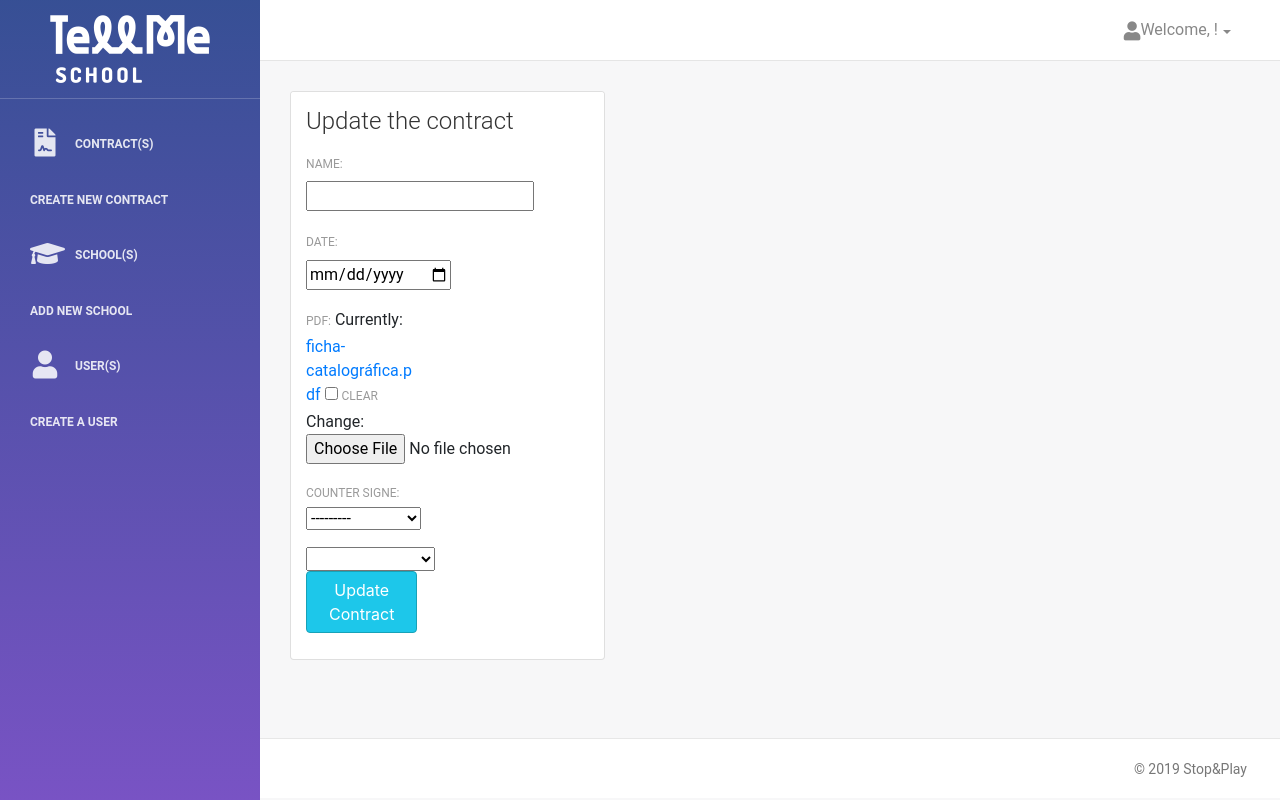
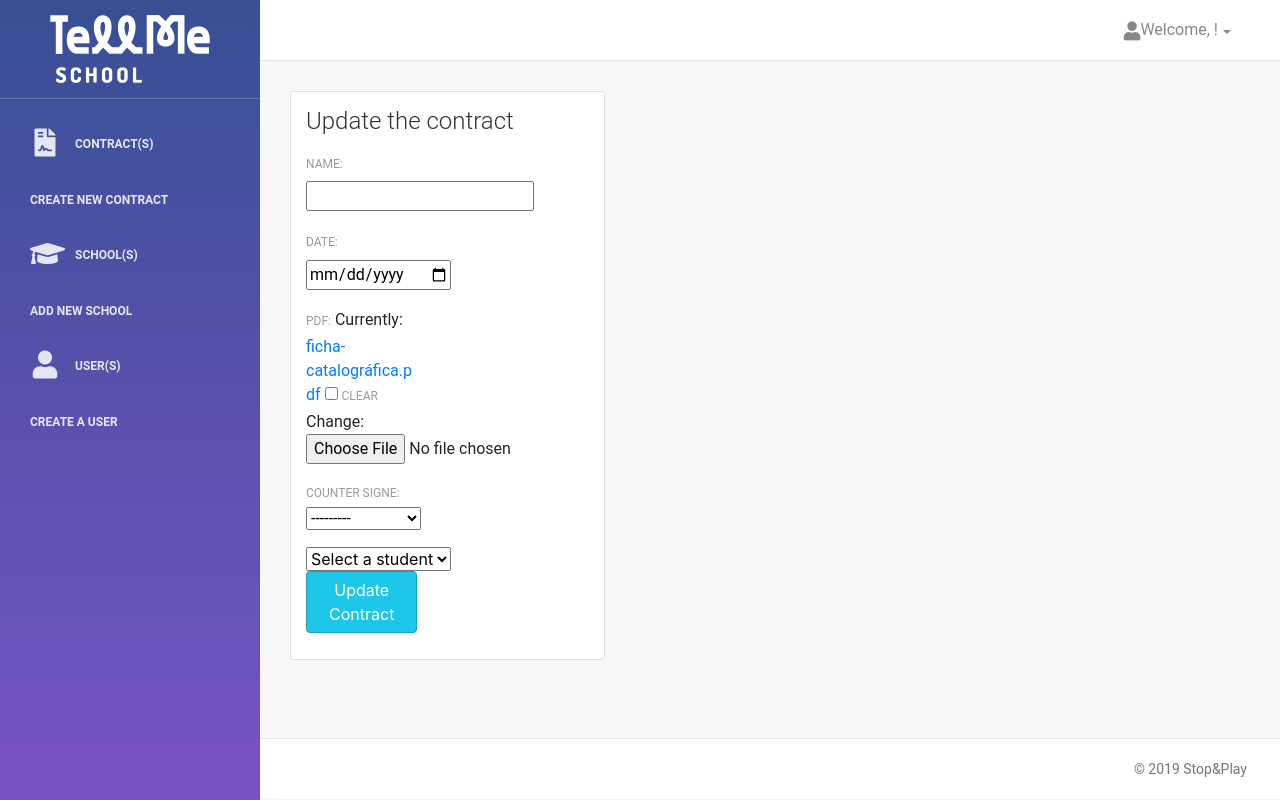
Before and after one commit to stopplay/tellme2.0, a Django app: page /contracts/updatecontract/1 in a window 1280 px wide. Run offline with Django 3.2, Linux system fonts and the light colour scheme; data comes from the database, SQL or seed files in the repository; parts of the project's set-up code (start-up, migrations or seed data) failed here and were passed over; some libraries are stand-ins or nearby versions.

Commit message:
Updating all the last changes in school_users and updatecontract

```diff
--- a/classrooms/contract/templates/contract/updatecontract.html
+++ b/classrooms/contract/templates/contract/updatecontract.html
@@ -19,7 +19,7 @@
 
 										{{ form.as_p }}
 										<select id="select_form">
-											<option id="" value="" selected></option>
+											<option id="" value="" selected>Select a student</option>
 											{% for student in students %}
 												<option value="{{ student.student_id }}">{{ student.name }}</option>
 											{% endfor %}
--- a/classrooms/school_users/views.py
+++ b/classrooms/school_users/views.py
@@ -104,7 +104,7 @@ def set_parents(request, student_id):
 	form = SetParentsModelForm(request.POST or None, instance=instance)
 	if form.is_valid():
 		new_student = form.save(commit=False)
-		new_student.save(update_fields=['father','mother'])
+		new_student.save(update_fields=['first_parent','second_parent'])
 		return redirect('/users/seeallusers')
 	return render(request, 'school_users/set_parents.html', {'form':form})
 
```
